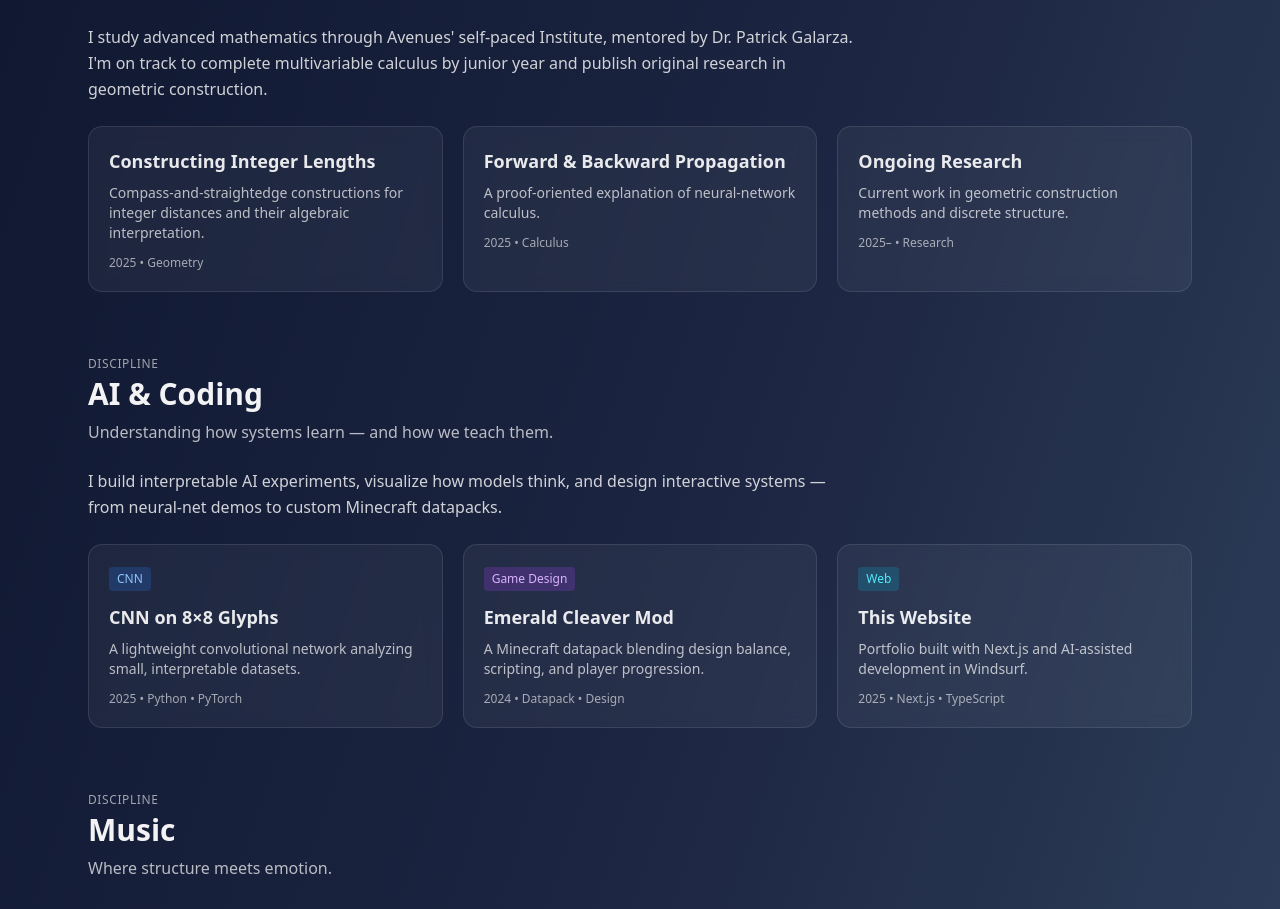
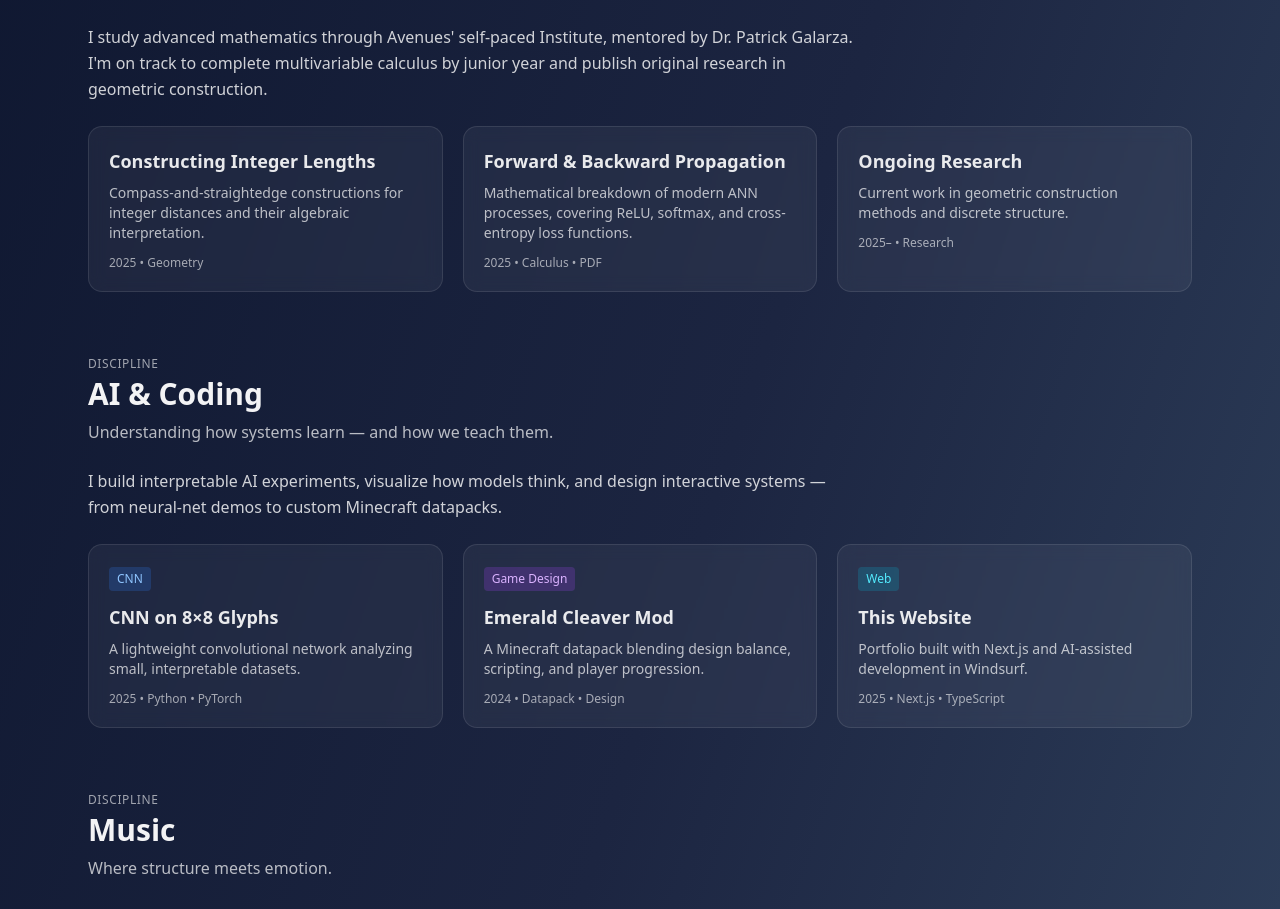
Before and after one commit to bingst0n/bingst0n.github.io, a Next.js app: page / in a window 1280 px wide. Shown: the part 1188-2097 px from the top of the page. Built offline with nearby package versions, Linux system fonts and the light colour scheme.

Commit message:
Add neural network paper PDF and update math project description

```diff
--- a/app/page.tsx
+++ b/app/page.tsx
@@ -119,13 +119,13 @@ export default function Home() {
                 </p>
                 <div className="text-xs text-white/60 mt-3">2025 • Geometry</div>
               </article>
-              <article className="bg-white/5 border border-white/10 backdrop-blur rounded-xl p-5">
+              <a href="/A_Mathematical_Analysis_of_Forward_and_Backward_Propagation_in_Artificial_Neural_Networks.pdf" target="_blank" rel="noopener noreferrer" className="bg-white/5 border border-white/10 backdrop-blur rounded-xl p-5 hover:bg-white/10 transition-colors block">
                 <h3 className="font-semibold text-lg text-white/90">Forward & Backward Propagation</h3>
                 <p className="text-white/70 text-sm mt-2">
-                  A proof-oriented explanation of neural-network calculus.
+                  Mathematical breakdown of modern ANN processes, covering ReLU, softmax, and cross-entropy loss functions.
                 </p>
-                <div className="text-xs text-white/60 mt-3">2025 • Calculus</div>
-              </article>
+                <div className="text-xs text-white/60 mt-3">2025 • Calculus • PDF</div>
+              </a>
               <article className="bg-white/5 border border-white/10 backdrop-blur rounded-xl p-5">
                 <h3 className="font-semibold text-lg text-white/90">Ongoing Research</h3>
                 <p className="text-white/70 text-sm mt-2">
```
Also changed, not shown: 1 other file (tests, documents, lock files or other folders).
